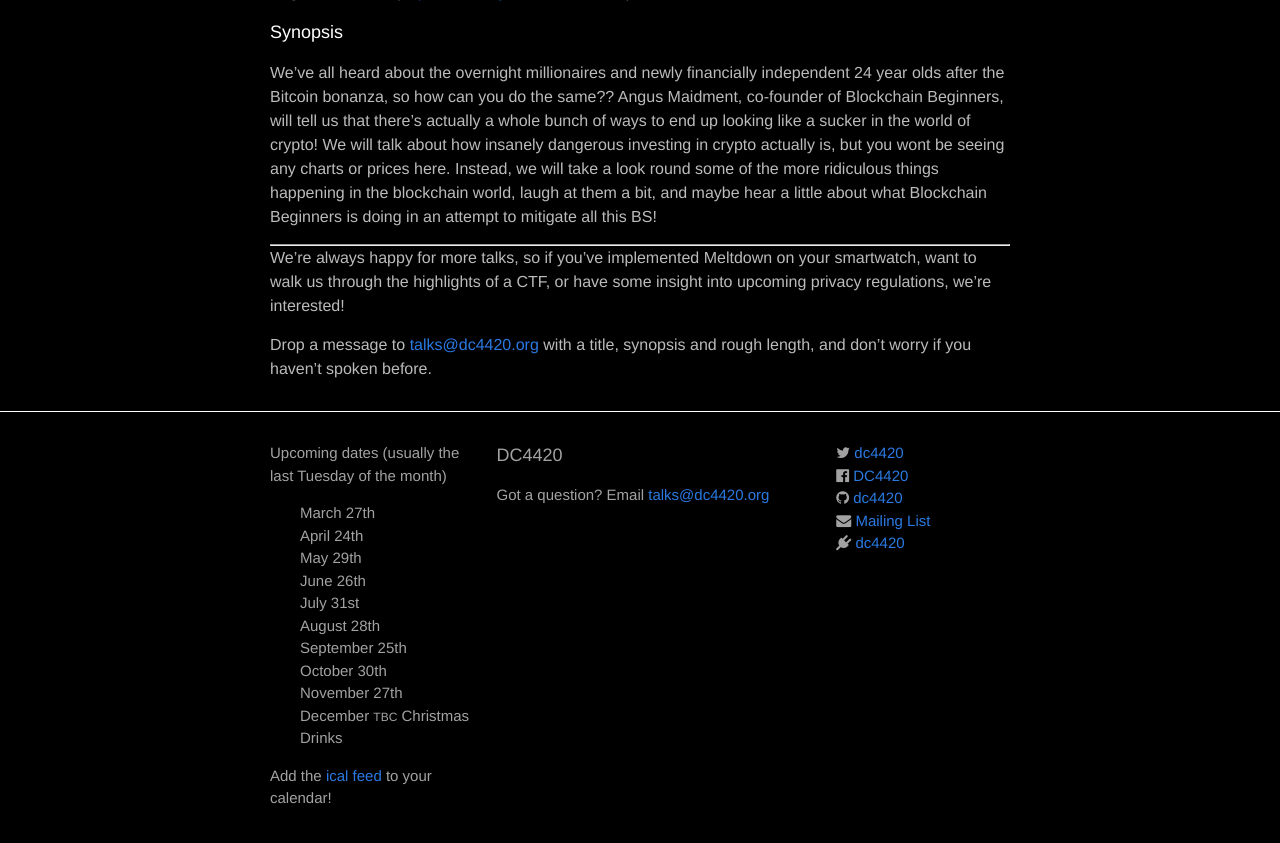
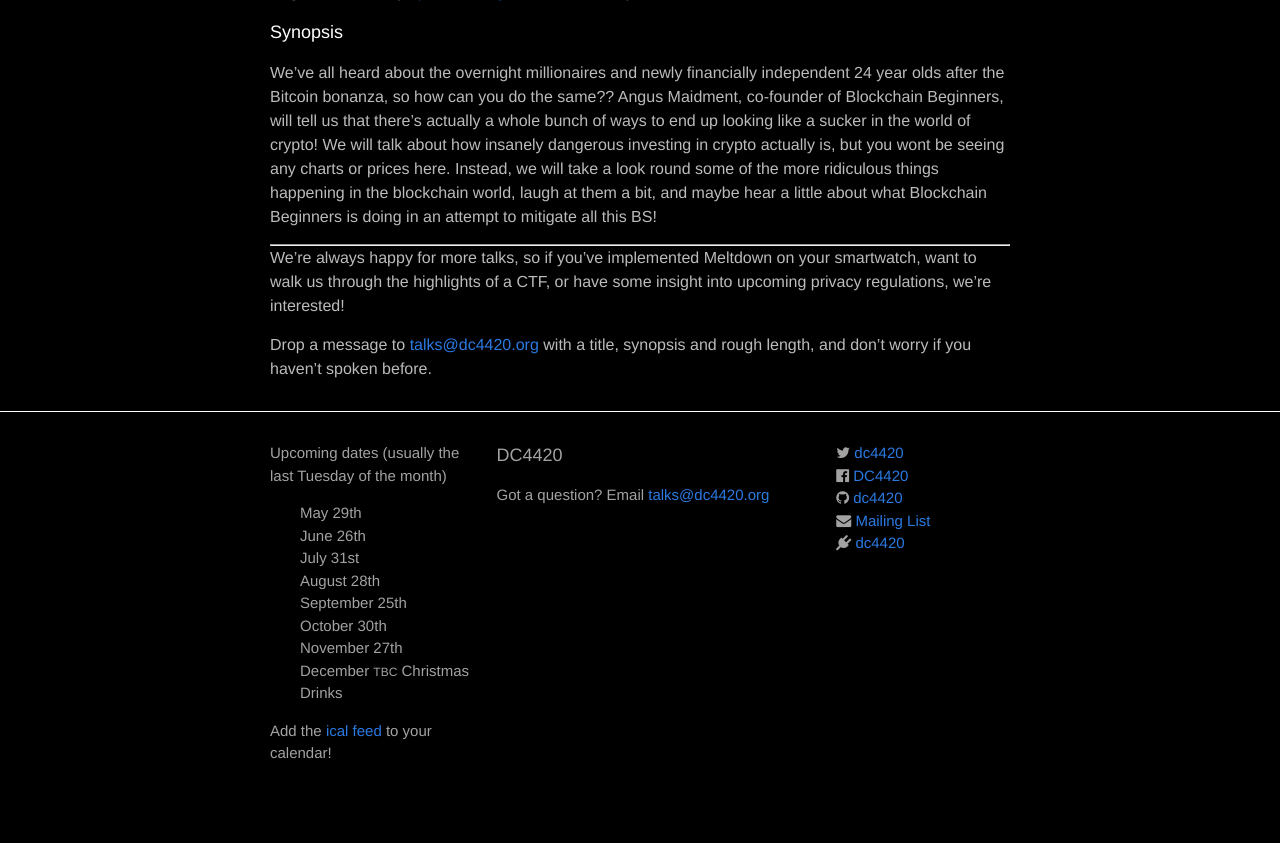
Before and after one commit to dc4420/website, a Jekyll site: the page built from index.html, in a window 1280 px wide and 900 px high, scrolled down 720 px. Shown: the top 843 px of the window. Built offline with Jekyll 4.4.1, drawn with Linux system fonts in a browser that asks for light colours; nearby versions of some CDN libraries.

Commit message:
update footer - future events list

```diff
--- a/_includes/footer.html
+++ b/_includes/footer.html
@@ -7,8 +7,6 @@
       <div class="footer-col  footer-col-1">
         <p class="text">Upcoming dates (usually the last Tuesday of the month)</p>
         <ul class="future-events">
-          <li>March 27th</li>
-          <li>April 24th</li>
           <li>May 29th</li>
           <li>June 26th</li>
           <li>July 31st</li>
```
